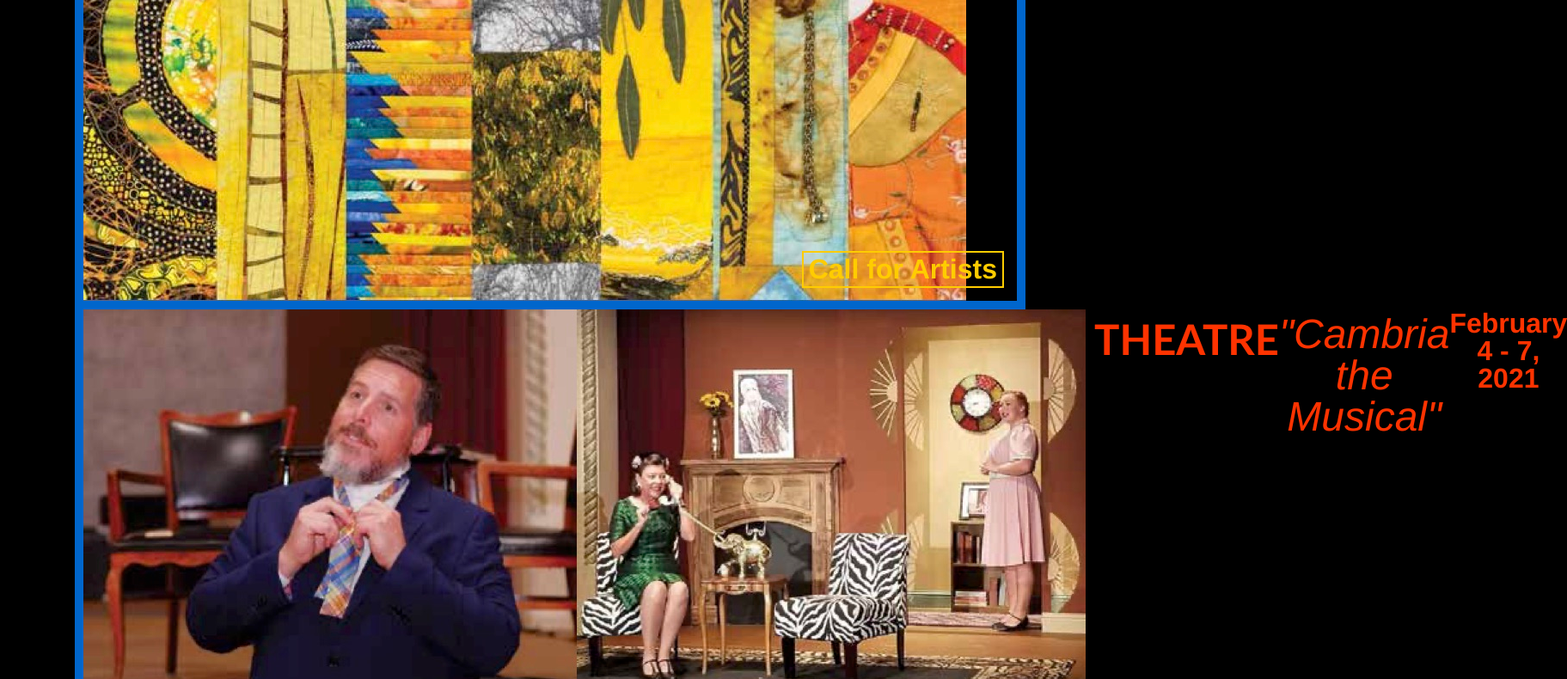
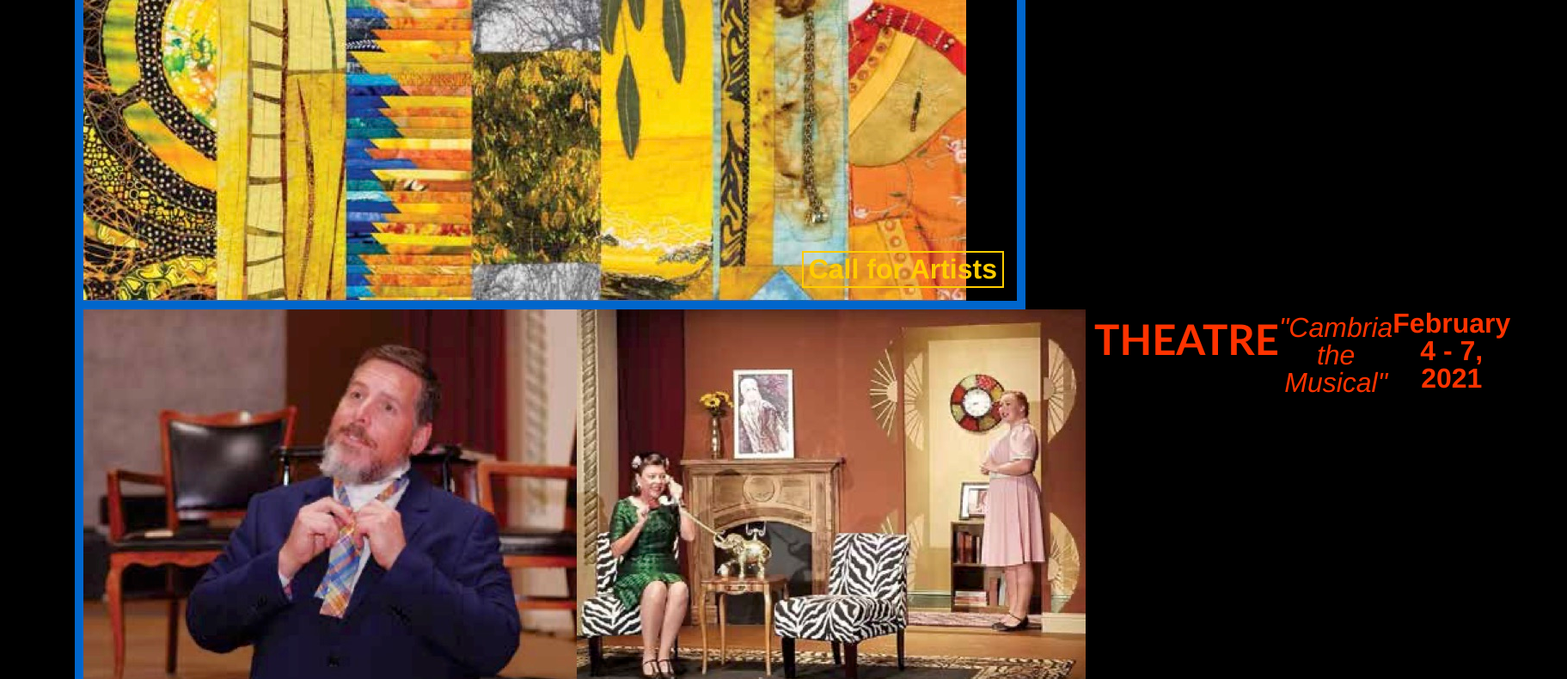
Before and after one commit to mejarc/cca, a website built with Parcel: page home.html in a window 1280 px wide. Shown: the part 609-1399 px from the top of the page at 86% size, 1823 px wide, since content can reach past the window. Built offline with nearby package versions, Linux system fonts and the light colour scheme.

Commit message:
Set branch h2 to 24pt

```diff
--- a/css/home.css
+++ b/css/home.css
@@ -46,6 +46,7 @@
 }
 
 .branch h2 {
+  font-size: 24pt;
   font-style: italic;
   font-weight: normal;
   margin: 5px 0;
```
